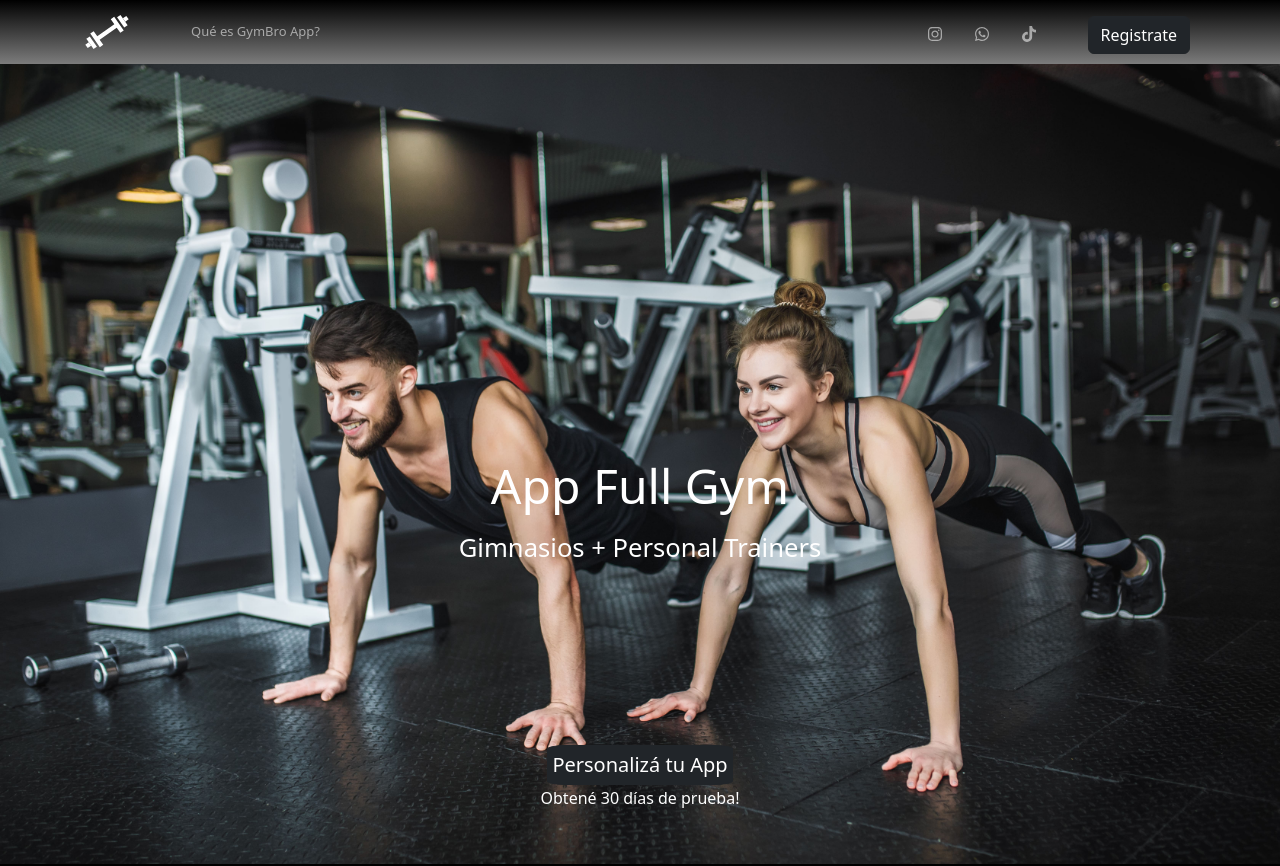
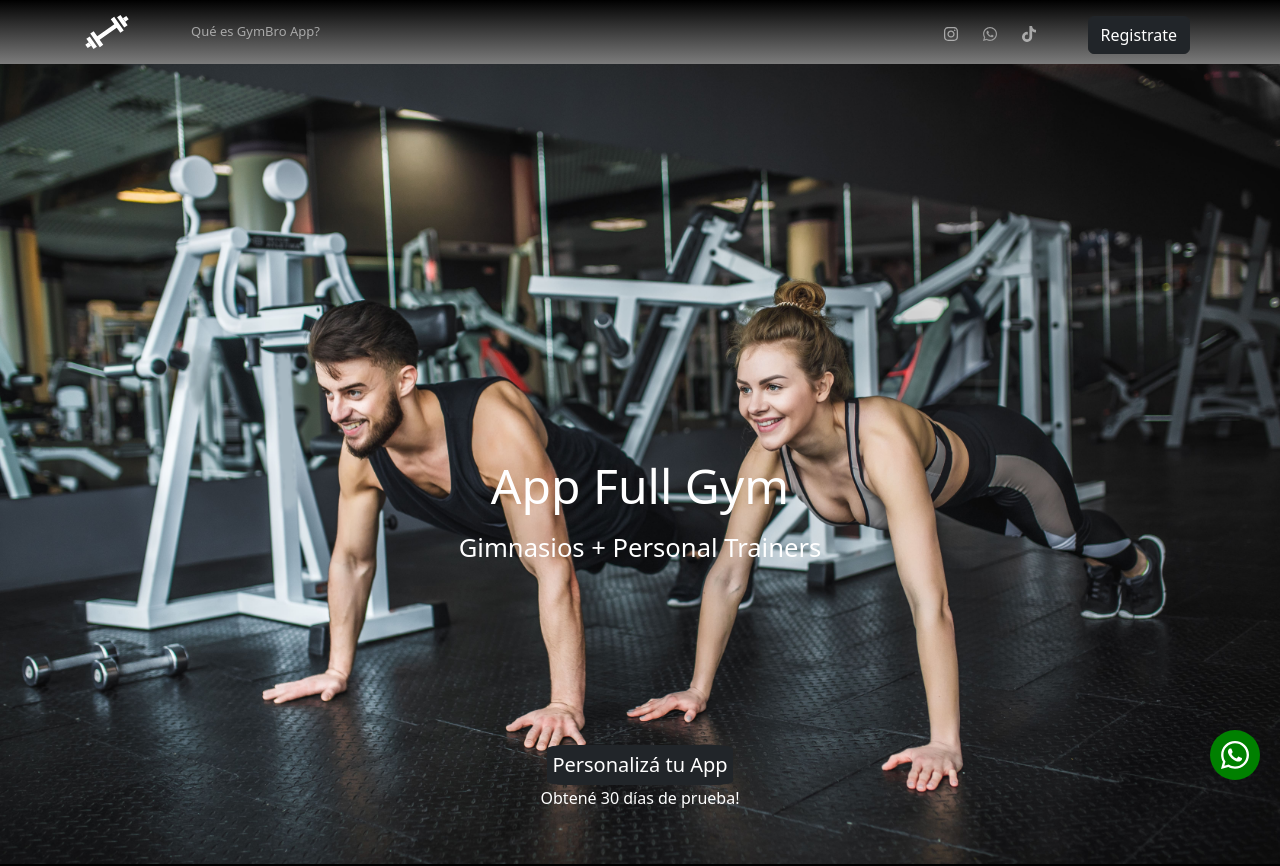
Before and after one commit to JuanjoPais/App-Full-Gym, a React (Create React App) app: page / in a window 1280 px wide. Shown: the top 866 px of the page. Built offline with nearby package versions, Linux system fonts and the light colour scheme.

Commit message:
agrego boton whatsapp

```diff
--- a/src/App.js
+++ b/src/App.js
@@ -6,12 +6,14 @@ import OptionDetail from "./components/OptionDetail/OptionDetail";
 import Navbar from "./components/Navbar/Navbar";
 import Portada from "./components/Portada/Portada";
 import Frases from "./components/Frases/Frases";
+import WhatsappLink from "./components/WhatsappLink/WhatsappLink";
 
 function App() {
 	return (
 		<div className="App">
 			<BrowserRouter>
 				<Navbar />
+				<WhatsappLink />
 				<Routes>
 					<Route
 						path="/"
--- a/src/components/Navbar/Navbar.css
+++ b/src/components/Navbar/Navbar.css
@@ -30,3 +30,17 @@
 	margin: 0 35px;
 	font-size: small;
 }
+
+.wasapNav {
+	color: rgb(158, 158, 158);
+}
+
+.wasapNav:hover {
+	color: rgb(189, 187, 187);
+}
+.wasapNav:link {
+	text-decoration: none;
+}
+.wasapNav:visited {
+	text-decoration: none;
+}
--- a/src/components/Navbar/Navbar.js
+++ b/src/components/Navbar/Navbar.js
@@ -33,9 +33,16 @@ function NavigationBar() {
 								<FaInstagram />
 							</Nav.Link>
 
-							<Nav.Link>
+							<a
+								href="https://wa.me/5491165188743?text=Hola,%20estoy%20interesado%20en%20su%20servicio
+										"
+								target="_blank"
+								rel="noopener noreferrer"
+								className="wasapNav"
+							>
 								<FaWhatsapp />
-							</Nav.Link>
+							</a>
+
 							<Nav.Link>
 								<FaTiktok />
 							</Nav.Link>
--- /dev/null
+++ b/src/components/WhatsappLink/WhatsappLink.css
@@ -0,0 +1,20 @@
+.WhatsappLink {
+	position: fixed;
+	bottom: 20px;
+	right: 20px;
+	z-index: 9999;
+	padding: 0.5%;
+	background-color: green;
+	width: 50px;
+	height: 50px;
+	border-radius: 100%;
+	color: white;
+	display: grid;
+	align-items: center;
+	justify-items: center;
+}
+
+.WhatsappLink:hover {
+	color: black;
+	translate: 0 -10px;
+}
--- /dev/null
+++ b/src/components/WhatsappLink/WhatsappLink.js
@@ -0,0 +1,20 @@
+import {FaWhatsapp} from "react-icons/fa";
+import "./WhatsappLink.css";
+
+const WhatsappLink = () => {
+	const message = "Hola, estoy estoy escribiendo desde la landing =)";
+	const phone = "+5491165188743";
+
+	return (
+		<a
+			href={`https://wa.me/${phone}?text=${encodeURIComponent(message)}`}
+			target="_blank"
+			rel="noopener noreferrer"
+			className="WhatsappLink"
+		>
+			<FaWhatsapp />
+		</a>
+	);
+};
+
+export default WhatsappLink;
```
Also changed, not shown: 1 other file (tests, documents, lock files or other folders).
